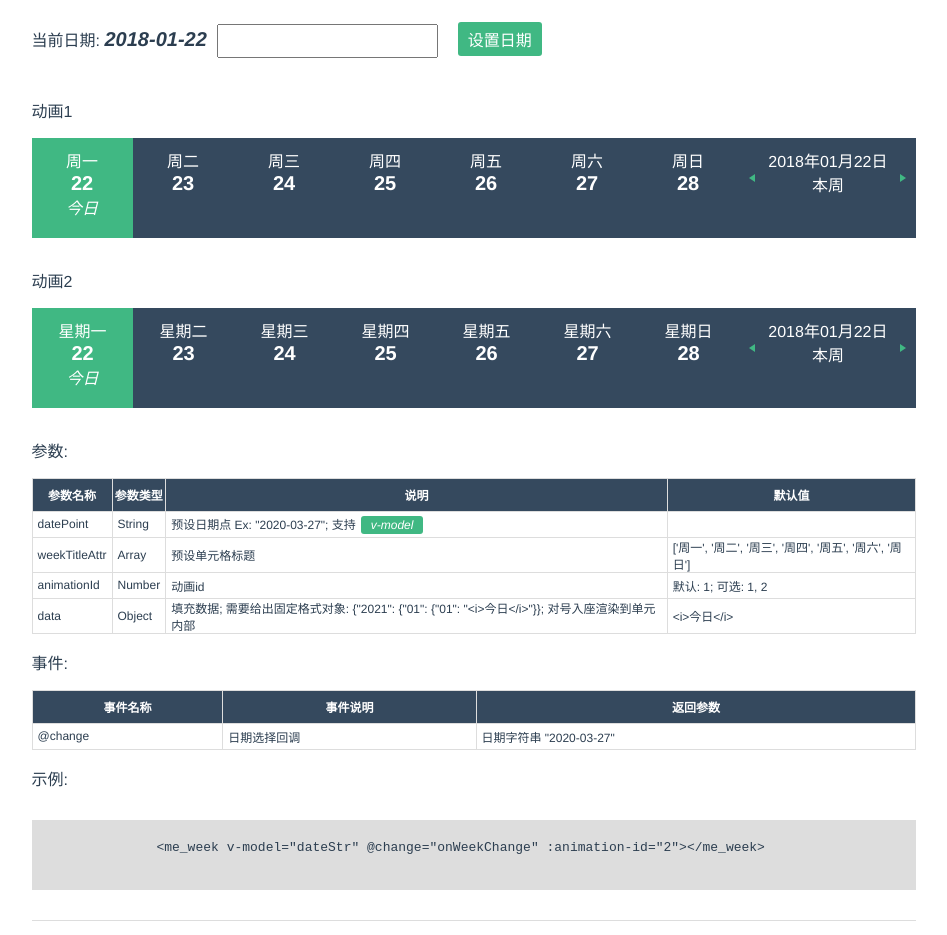
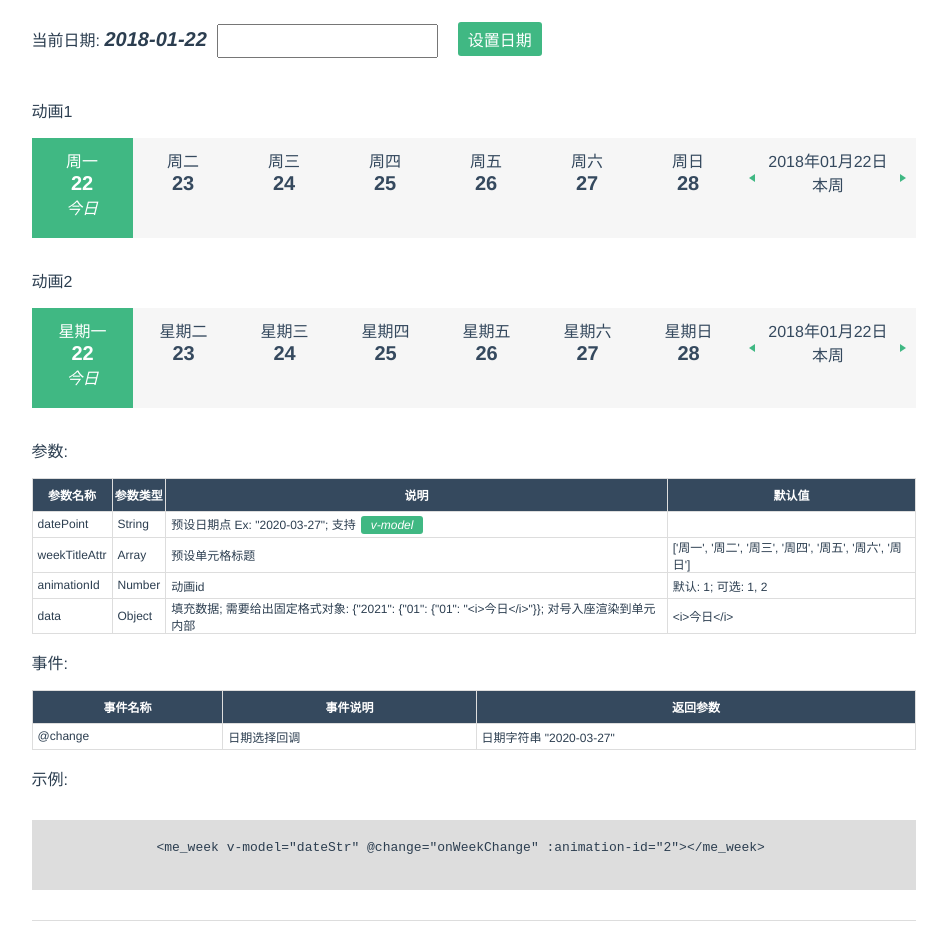
Before and after one commit to BO-HAI/vue-component-me, a Vue app: page /#/ in a window 1280 px wide. Shown: the part 1660-2595 px from the top of the page, without its empty margins (166-1113 px from the left). Built offline with nearby package versions, Linux system fonts and the light colour scheme.

Commit message:
修改周历的基础样式

```diff
--- a/library/week.vue
+++ b/library/week.vue
@@ -151,7 +151,7 @@ export default {
         let that = this;
         that.animation_params[that.animationId].weekDayListElementParams = {
             width: parseInt(that.$refs.weekDayList.$el.offsetWidth),
-            height: parseInt(that.$refs.weekDayList.$el.offsetHeight )
+            height: parseInt(that.$refs.weekDayList.$el.offsetHeight)
         }
 
         that.animation_params[that.animationId].weekDayElementParams = {
@@ -376,26 +376,6 @@ export default {
             that.setDateParams(new_date_str, direction);
             that.getWeekAllDay(direction);
         },
-        // /**
-        //  * @description: 格式化日期
-        //  * @param {*} dateObj
-        //  * @param {*} template
-        //  * @return {*}
-        //  */
-        // formatDate: function (dateObj, template) {
-        //     var z = {
-        //         y: dateObj.getFullYear(),
-        //         M: dateObj.getMonth() + 1,
-        //         d: dateObj.getDate(),
-        //         h: dateObj.getHours(),
-        //         m: dateObj.getMinutes(),
-        //         s: dateObj.getSeconds()
-        //     };
-        //     return template.replace(/(y+|M+|d+|h+|m+|s+)/g, function(v) {
-        //         var _n_ = z[v.slice(-1)].toString().slice(-(v.length > 2 ? v.length : 2));
-        //         return ((_n_ < 10 ? '0' : '') + _n_); // eval('z.' + v.slice(-1))).slice(-(v.length > 2 ? v.length : 2))
-        //     });
-        // },
         /**
          * @description: 设置日期参数
          * @param {String} _dateStr_ 'YYYY-MM-DD' OR 时间戳
@@ -583,10 +563,13 @@ export default {
 
 <style scoped lang="scss">
 @import '../src/style/theme/index';
+$bgColor: #f6f6f6;
 /*日历-周*/
 .hqui.component-week {
-    background: $color-primary;
-    color: $color-white;
+    // background: $color-primary;
+    // color: $color-white;
+    background: $bgColor;
+    color: $color-primary;
     height: 100px;
     user-select: none;
     text-align: center;
@@ -736,13 +719,17 @@ export default {
 
             .front {
                 transform: translatez(1px);
-                background-color: $color-primary;
+                // background-color: $color-primary;
+                background: $bgColor;
+                // color: $color-primary;
                 float: left;
             }
 
             .back {
                 transform: rotatex(0deg) rotatey(180deg) translatez(1px);
-                background-color: $color-primary;
+                // background-color: $color-primary;
+                background: $bgColor;
+                color: $color-primary;
                 display: block;
                 float: left;
                 transform: rotateX(180deg);
```
